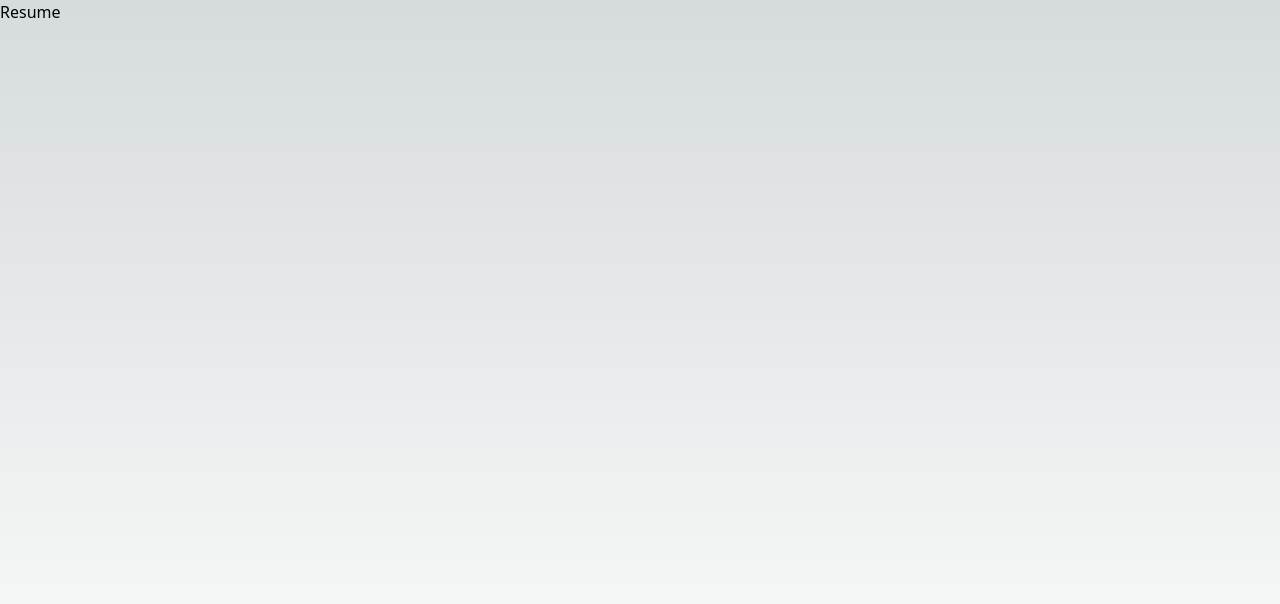
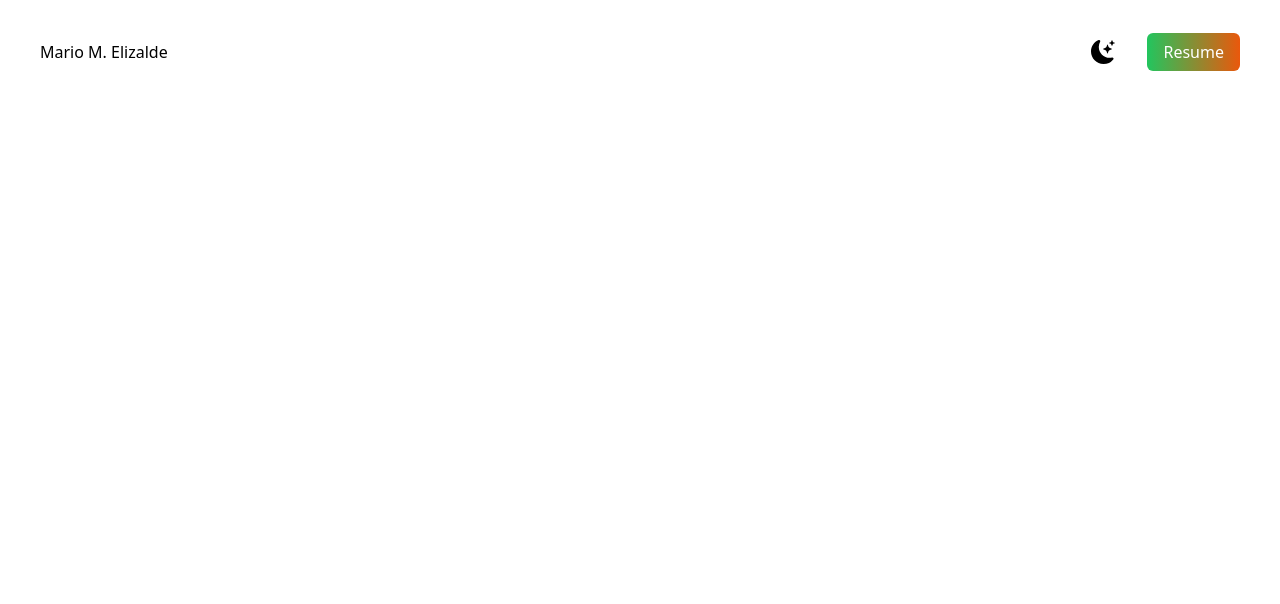
Before and after one commit to marioebros/marioebros-portfolio, a Next.js app: page / in a window 1280 px wide. Shown: the top 604 px of the page. Built offline with nearby package versions, Linux system fonts and the light colour scheme.

Commit message:
Added classNames to main section of HTML

```diff
--- a/pages/index.js
+++ b/pages/index.js
@@ -7,17 +7,25 @@
       <Head>
         <title>Mario M. Elizalde Portfolio</title>
         <meta name="description" content="Generated by create next app" />
-        <meta name="viewport" content="width=device-width, initial-scale=1" />
+        {/* <meta name="viewport" content="width=device-width, initial-scale=1" /> */}
         <link rel="icon" href="/favicon.ico" />
       </Head>
-      <main>
+
+      <main className="bg-white px-10">
         <section className="min-h-screen">
-          <nav>
-            <h1></h1>
-            <ul>
-              <li></li>
+          <nav className="py-10 mb-12 flex justify-between">
+            <h1 text-xl>Mario M. Elizalde</h1>
+            <ul className="flex items-center">
               <li>
-                <a href="#">Resume</a>
+                <BsFillMoonStarsFill className="cursor-pointer text-2xl" />
+              </li>
+              <li>
+                <a
+                  className="bg-gradient-to-r from-green-500 to-orange-600 text-white px-4 py-2 rounded-md ml-8"
+                  href="#"
+                >
+                  Resume
+                </a>
               </li>
             </ul>
           </nav>
```
